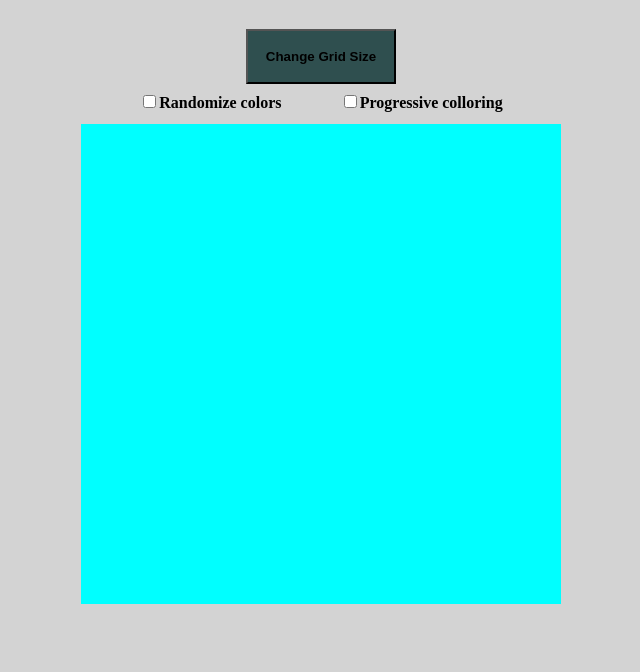
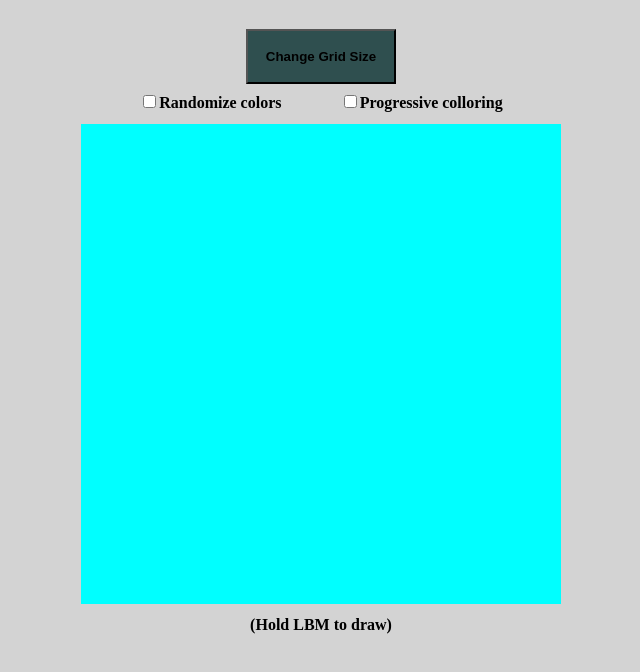
Before and after one commit to SevenGriphon/Etch-A-Sketch, a plain HTML site: page index.html in a window 1280 px wide. Shown: the part 98-770 px from the top of the page, without its empty margins (319-959 px from the left). Drawn offline with Linux system fonts and the light colour scheme.

Commit message:
Add hint to hold LBM

```diff
--- a/index.html
+++ b/index.html
@@ -15,5 +15,6 @@
         <span><input class="progressive-coloring" type="checkbox">Progressive colloring</span>
     </div>
     <div class="container"></div>
+    <h4>(Hold LBM to draw)</h4>
 </body>
 </html>
--- a/styles.css
+++ b/styles.css
@@ -45,3 +45,7 @@ h1 {
     font-size: 48px;
     color:darkslategrey;
 }
+
+h4 {
+    margin: 0px;
+}
```
